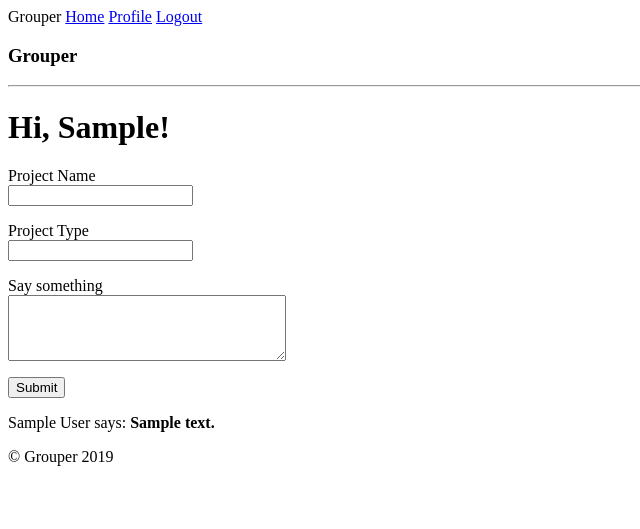
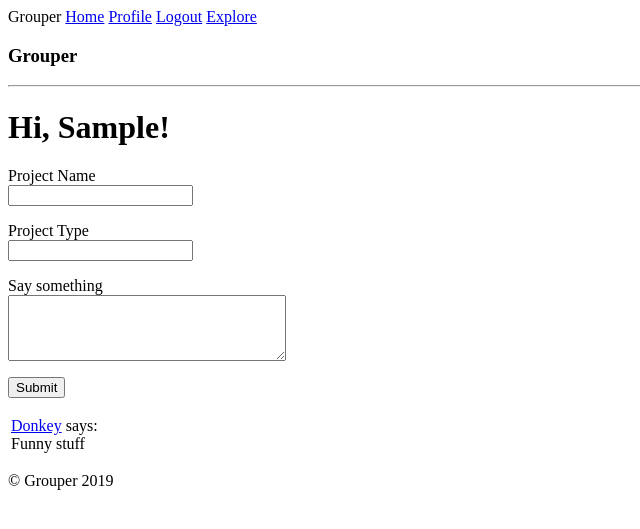
Before and after one commit to bribowen/grouper, a Flask app: page / in a window 1280 px wide. Shown: the top 529 px of the page, without its empty margins (0-640 px from the left). Run offline with Flask 2, Linux system fonts and the light colour scheme; a user stored in the database is signed in; tables that the repository leaves empty hold one stand-in row (values such as "Sample post").

Commit message:
Figuring out explore page

```diff
--- a/app/routes.py
+++ b/app/routes.py
@@ -70,11 +70,11 @@ def about():
 @login_required
 def user(uin):
     user = Profile.query.filter_by(uin=uin).first_or_404()
-    posts = [
+    projects = [
         {'author': user, 'body': 'Test post #1'},
         {'author': user, 'body': 'Test post #2'}
     ]
-    return render_template('user.html', user=user, posts=posts)
+    return render_template('user.html', user=user, projects=projects)
 
 @app.route('/posts')
 def posts():
--- a/app/templates/_post.html
+++ b/app/templates/_post.html
@@ -1,5 +1,8 @@
 <table>
     <tr valign="top">
-        <td>{{ post.author.first_name }} says:<br>{{ post.body }}</td>
+        <td>
+            <a href="{{ url_for('user', uin=project.original_poster) }}"> Donkey</a>
+            says:<br>Funny stuff
+        </td>
     </tr>
 </table>
--- a/app/templates/base.html
+++ b/app/templates/base.html
@@ -16,6 +16,7 @@
                     {% else %}
                     <a href="{{ url_for ('user', uin=current_user.uin) }}">Profile</a>
                     <a href="{{ url_for('logout') }}">Logout</a>
+                    <a href="{{ url_for('explore') }}">Explore</a>
                     {% endif %}
                 </ul>
             </nav>
--- a/app/templates/index.html
+++ b/app/templates/index.html
@@ -30,6 +30,6 @@
     </form>
     {% endif %}
     {% for project in projects %}
-    <p>{{ project.get_poster(project.original_poster).first_name }} {{ project.get_poster(project.original_poster).last_name }} says: <b>{{ project.project_description }}</b></p>
+        {% include '_post.html' %}
     {% endfor %}
 {% endblock %}
--- a/app/templates/user.html
+++ b/app/templates/user.html
@@ -9,7 +9,7 @@
         </tr>
     </table>
     <hr>
-    {% for post in posts %}
+    {% for project in projects %}
         {% include '_post.html' %}
     {% endfor %}
     {% if user == current_user %}
```
